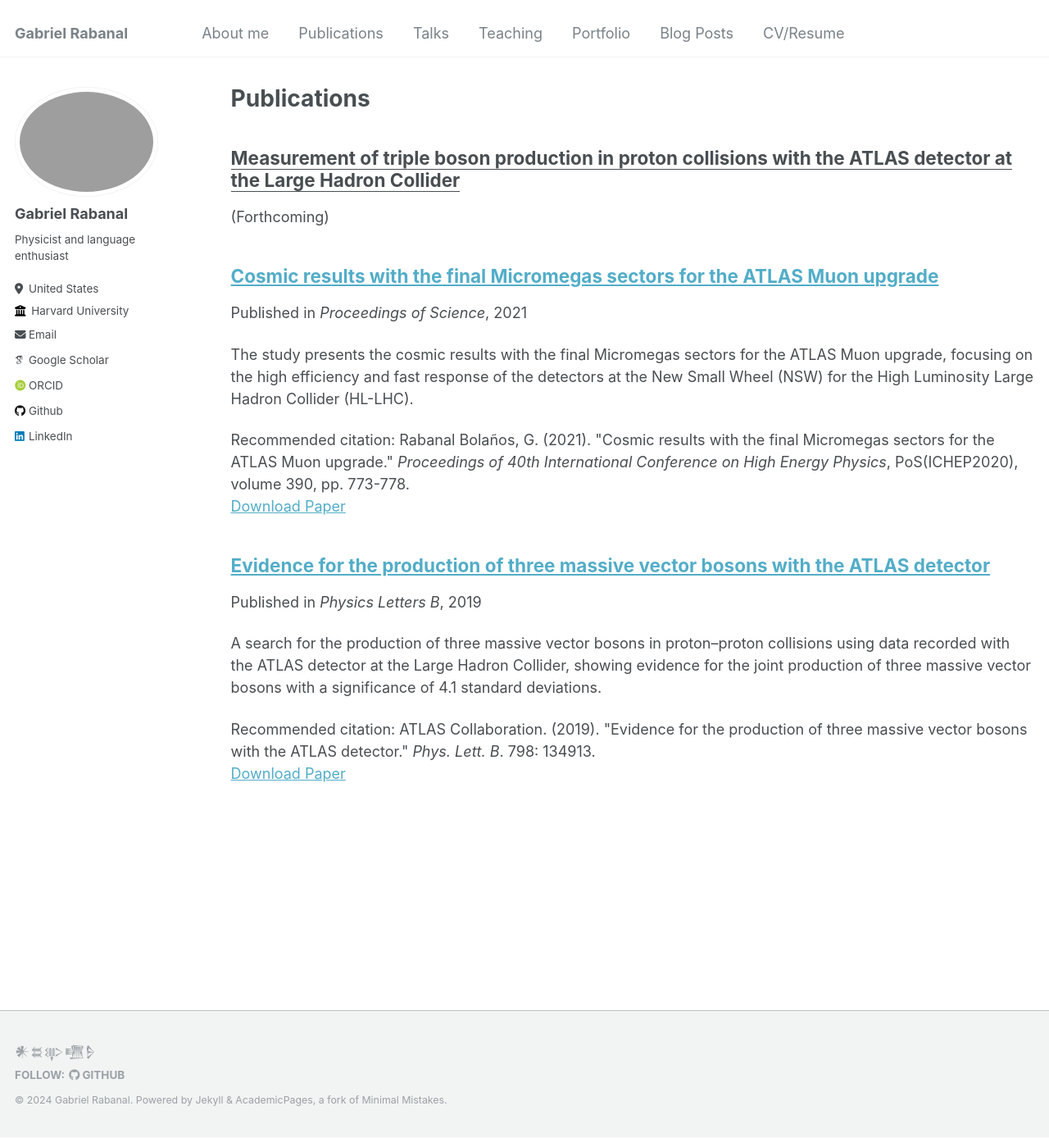
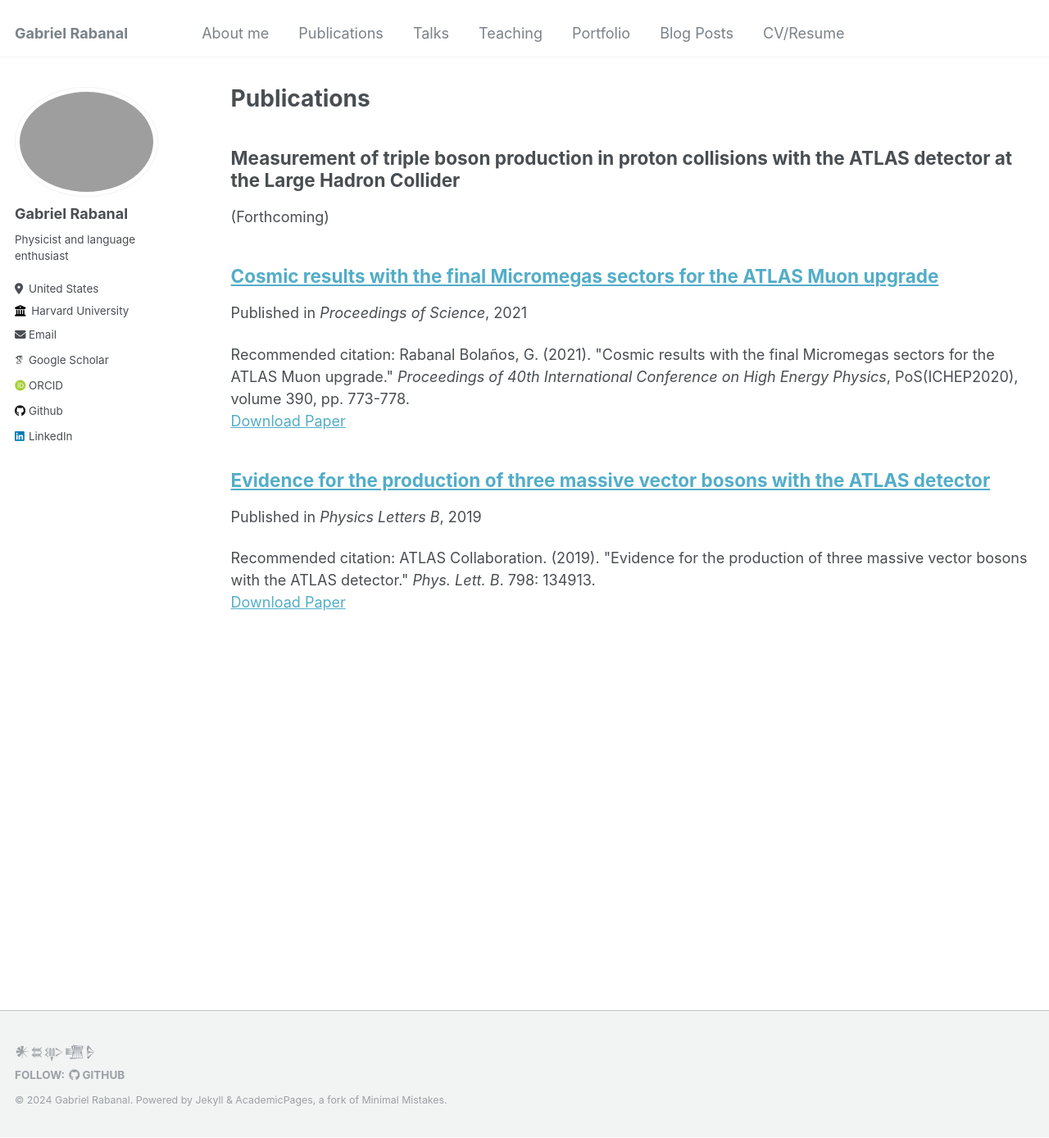
Before and after one commit to GabrielRabanal/gabrielrabanal.github.io, a Jekyll site: the page built from _pages/publications.md, in a window 1280 px wide and 1388 px high. Shown: the whole window at 82% size. Built offline with Jekyll 4.4.1, drawn with Linux system fonts in a browser that asks for light colours; some web fonts are replaced.

Commit message:
Hide excerpts in publications

```diff
--- a/_pages/publications.md
+++ b/_pages/publications.md
@@ -11,7 +11,7 @@ author_profile: true
 
 {% include base_path %}
 
-## <u>Measurement of triple boson production in proton collisions with the ATLAS detector at the Large Hadron Collider</u>
+## Measurement of triple boson production in proton collisions with the ATLAS detector at the Large Hadron Collider
 (Forthcoming)
 
 {% for post in site.publications reversed %}
--- a/_publications/2021-04-15-nsw.md
+++ b/_publications/2021-04-15-nsw.md
@@ -2,7 +2,8 @@
 title: "Cosmic results with the final Micromegas sectors for the ATLAS Muon upgrade"
 collection: publications
 permalink: /publication/2021-04-15-nsw
-excerpt: 'The study presents the cosmic results with the final Micromegas sectors for the ATLAS Muon upgrade, focusing on the high efficiency and fast response of the detectors at the New Small Wheel (NSW) for the High Luminosity Large Hadron Collider (HL-LHC).'
+excerpt: 'The study presents the cosmic results with the final Micromegas sectors for the ATLAS Muon upgrade, focusing on the high efficiency and fast response of the detectors at the New Small Wheel for the High-Luminosity Large Hadron Collider.'
+excerpt: ''
 date: 2021-04-15
 venue: 'Proceedings of Science'
 # slidesurl: ''
```
Also changed, not shown: _publications/2019-09-10-vvv.md (+1 -0 lines).
